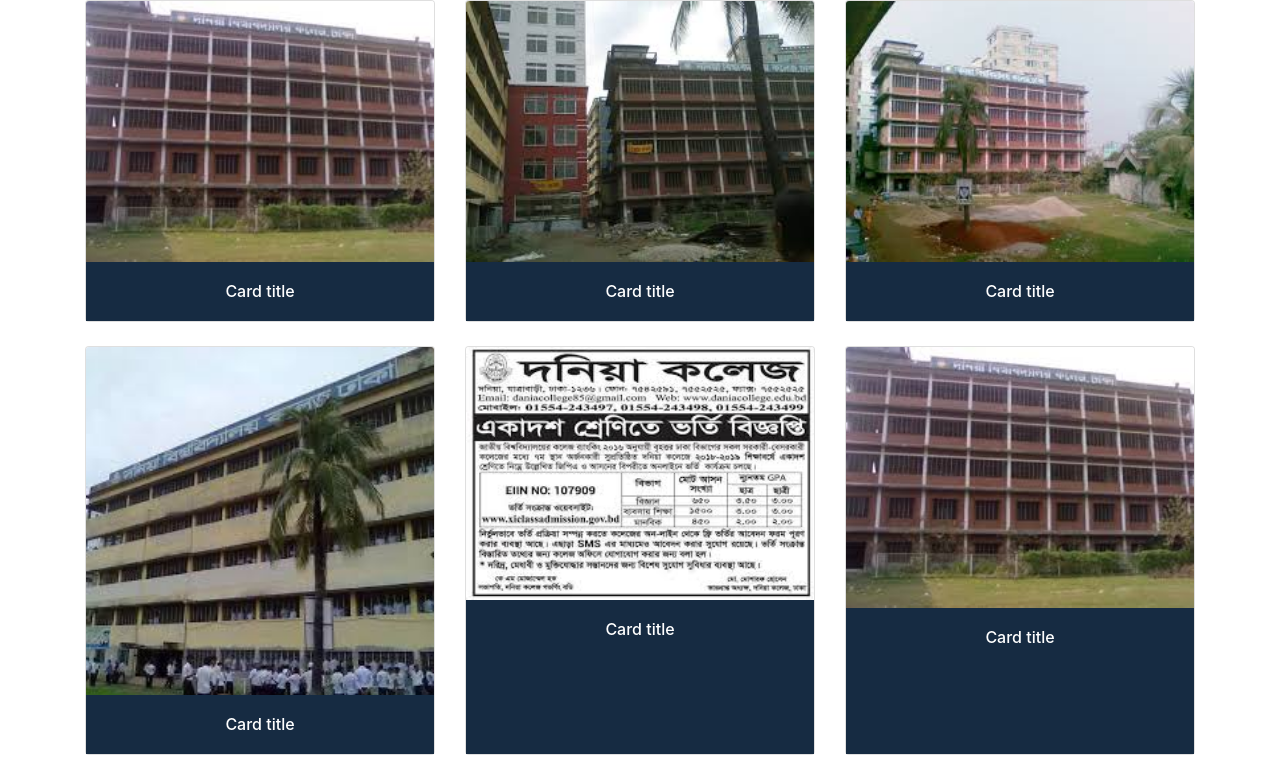
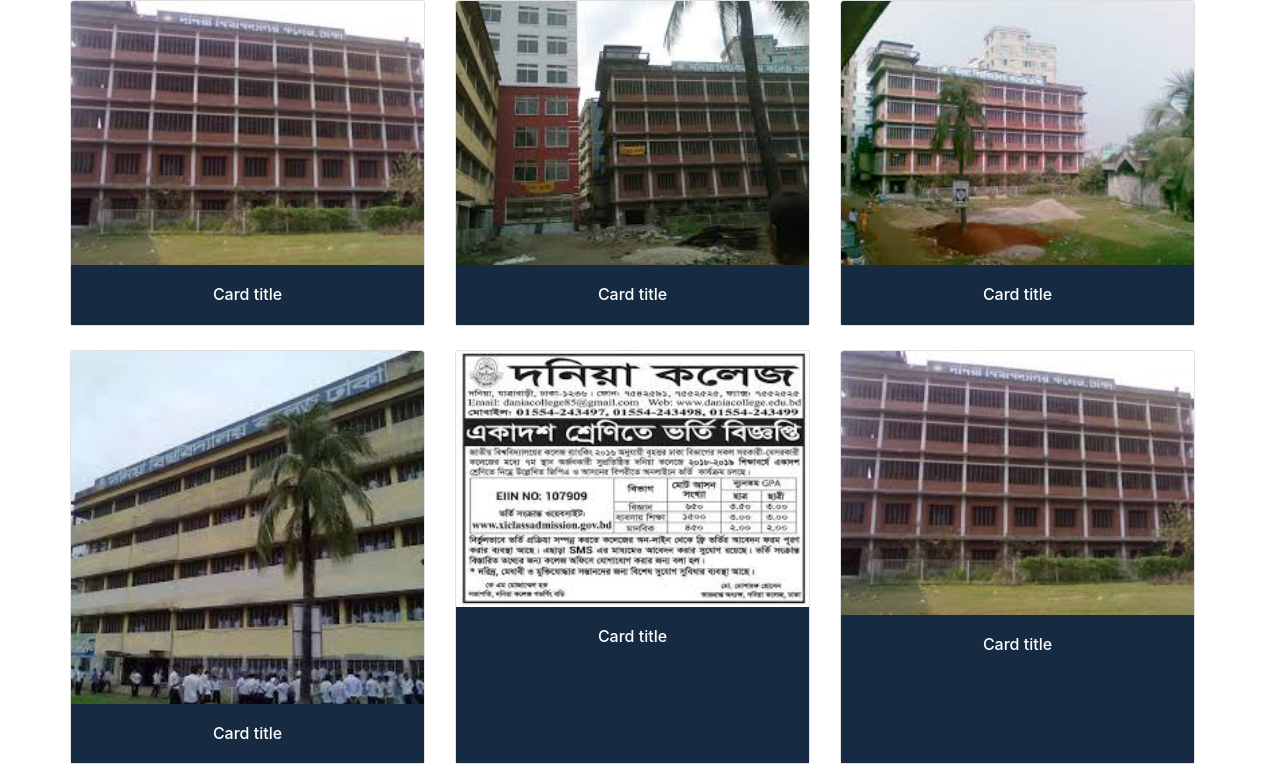
Before and after one commit to ScienceClubofDaniaCollege/ScienceClubofDaniaCollege.github.io, a plain HTML site: page dev/gallery.html in a window 1280 px wide. Shown: the top 776 px of the page. Drawn offline with nearby package versions, Linux system fonts and the light colour scheme.

Commit message:
update gallery.css

```diff
--- a/css/gallery.css
+++ b/css/gallery.css
@@ -1,3 +1,6 @@
+.container{
+    padding-left: 0;
+}
 iframe{
     z-index: -2;
     top: 75px;
```
